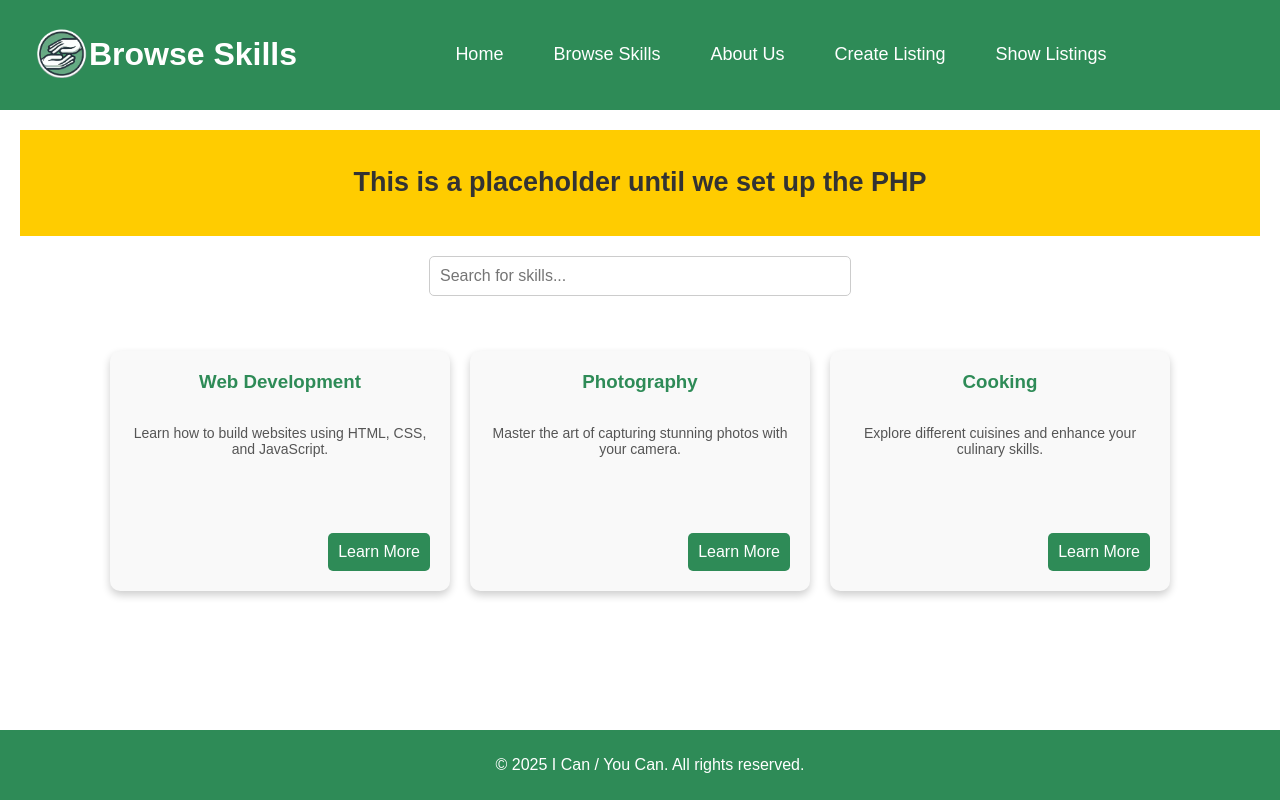
After one commit to kaanspgl/COSC360_MyFavoriteStudents, a PHP site: page /browse.html in a window 1280 px wide. The commit adds this page. Run offline with PHP 8.4, Linux system fonts and the light colour scheme.

Commit message:
Updated Browse Skills page with skill cards and styled 'Learn More' button

```diff
--- /dev/null
+++ b/browse.html
@@ -0,0 +1,69 @@
+<!DOCTYPE html>
+<html lang="en">
+<head>
+    <meta charset="UTF-8">
+    <meta name="viewport" content="width=device-width, initial-scale=1.0">
+    <title>Browse Skills - I Can / You Can</title>
+    <link rel="stylesheet" href="style.css">
+    <script defer src="browse.js"></script>
+</head>
+<body>
+    <header>
+        <div class="logo-container">
+            <img src="images/logo.png" alt="I Can You Can Logo" class="logo">
+        </div>
+        <h1>Browse Skills</h1>
+        <nav>
+            <ul class="nav-links">
+                <li><a href="index.html">Home</a></li>
+                <li><a href="browse.html">Browse Skills</a></li>
+                <li><a href="about.html">About Us</a></li>
+                <li><a href="create-listing.html">Create Listing</a></li>
+                <li><a href="show-listings.html">Show Listings</a></li>
+            </ul>
+        </nav>
+    </header>
+
+    <main>
+        <!-- Placeholder Header -->
+        <section class="placeholder-header">
+            <h2>This is a placeholder until we set up the PHP</h2>
+        </section>
+
+        <section class="search-container">
+            <input type="text" id="search" placeholder="Search for skills..." onkeyup="filterSkills()">
+        </section>
+
+        <section class="skills-list">
+            <div class="skill-card">
+                <h3>Web Development</h3>
+                <p>Learn how to build websites using HTML, CSS, and JavaScript.</p>
+                <div class="card-footer">
+                    <button class="learn-more">Learn More</button>
+                </div>
+            </div>
+
+            <div class="skill-card">
+                <h3>Photography</h3>
+                <p>Master the art of capturing stunning photos with your camera.</p>
+                <div class="card-footer">
+                    <button class="learn-more">Learn More</button>
+                </div>
+            </div>
+
+            <div class="skill-card">
+                <h3>Cooking</h3>
+                <p>Explore different cuisines and enhance your culinary skills.</p>
+                <div class="card-footer">
+                    <button class="learn-more">Learn More</button>
+                </div>
+            </div>
+        </section>
+
+    </main>
+
+    <footer>
+        <p>&copy; 2025 I Can / You Can. All rights reserved.</p>
+    </footer>
+</body>
+</html>
--- a/style.css
+++ b/style.css
@@ -203,5 +203,124 @@ button {
 button:hover {
     background-color: #1E6B42;
 }
+/*end of profile styling*/
+/*brows styling*/
+.placeholder-header {
+    text-align: center;
+    background-color: #ffcc00;
+    padding: 15px;
+    font-size: 18px;
+    font-weight: bold;
+    color: #333;
+    margin-bottom: 20px;
+}
+.search-container {
+    text-align: center;
+    margin: 20px auto;
+}
 
-/*end of profile styling*/
+#search {
+    padding: 10px;
+    width: 80%;
+    max-width: 400px;
+    font-size: 16px;
+    border: 1px solid #ccc;
+    border-radius: 5px;
+}
+
+.skills-list {
+    display: flex;
+    flex-wrap: wrap;
+    justify-content: center;
+    gap: 20px;
+    margin: 20px auto;
+    padding: 20px;
+}
+
+.skill-card {
+    background-color: #f9f9f9;
+    padding: 20px;
+    border-radius: 10px;
+    box-shadow: 0 4px 8px rgba(0, 0, 0, 0.2);
+    width: 300px;
+    text-align: center;
+}
+
+.skill-card h3 {
+    color: #2E8B57;
+}
+
+.skill-card p {
+    font-size: 14px;
+    color: #555;
+}
+
+.learn-more {
+    background-color: #2E8B57;
+    color: white;
+    padding: 10px;
+    font-size: 16px;
+    border: none;
+    border-radius: 5px;
+    cursor: pointer;
+    transition: background 0.3s ease;
+}
+
+.learn-more:hover {
+    background-color: #1E6B42;
+}
+.skills-list {
+    display: flex;
+    flex-wrap: wrap;
+    justify-content: center;
+    gap: 20px;
+    margin: 20px auto;
+    padding: 20px;
+}
+
+.skill-card {
+    background-color: #f9f9f9;
+    padding: 20px;
+    border-radius: 10px;
+    box-shadow: 0 4px 8px rgba(0, 0, 0, 0.2);
+    width: 300px;
+    display: flex;
+    flex-direction: column;
+    justify-content: space-between;
+    min-height: 200px;
+    position: relative;
+}
+
+.skill-card h3 {
+    color: #2E8B57;
+    margin-top: 0;
+}
+
+.skill-card p {
+    font-size: 14px;
+    color: #555;
+    flex-grow: 1;
+}
+
+.card-footer {
+    display: flex;
+    justify-content: flex-end;
+    margin-top: auto;
+}
+
+.learn-more {
+    background-color: #2E8B57;
+    color: white;
+    padding: 10px;
+    font-size: 16px;
+    border: none;
+    border-radius: 5px;
+    cursor: pointer;
+    transition: background 0.3s ease;
+}
+
+.learn-more:hover {
+    background-color: #1E6B42;
+}
+
+/*end of brows styling*/
```
